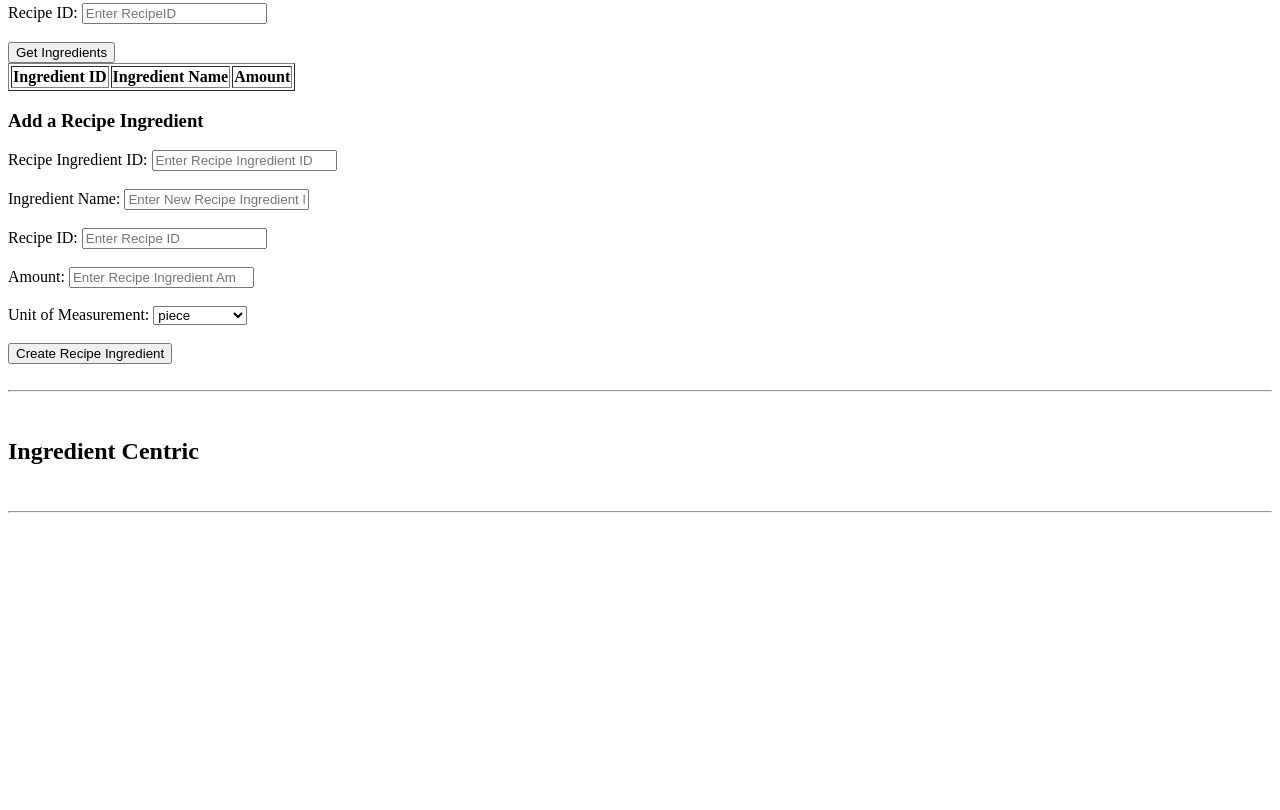
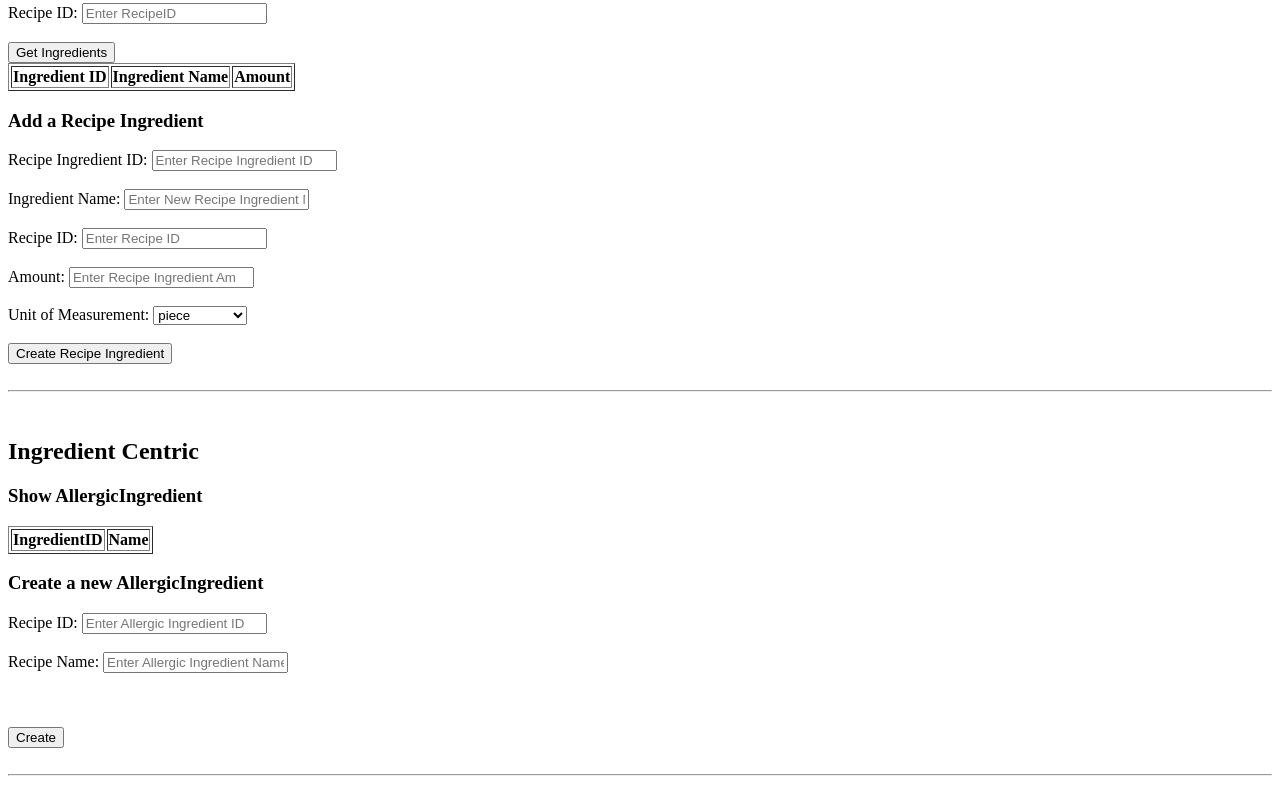
Before and after one commit to GagenvirGill/Fridge_Find_Fullstack, a website: page public/index.html in a window 1280 px wide. Shown: the part 1206-2016 px from the top of the page. Before the commit the page ends 1753 px from the top, so only its background shows below. Drawn offline with Linux system fonts and the light colour scheme; no server answers.

Commit message:
added some frontend stuff for AllergicIngredient

```diff
--- a/public/index.html
+++ b/public/index.html
@@ -139,6 +139,28 @@
     <br><hr><br> <!-- ========================================================================= -->
     <h2> Ingredient Centric </h2>
 
+    <h3>Show AllergicIngredient</h3>
+    <table id="AllergicIngredient" border="1">
+        <thead>
+            <tr>
+                <th>IngredientID</th>
+                <th>Name</th>
+            </tr>
+        </thead>
+        <tbody>
+        </tbody>
+    </table>
+
+    <h3> Create a new AllergicIngredient </h3>
+    <form id="insertAllergicIngredient">
+        Recipe ID: <input type="number" id="insertAllergicIngredientID" placeholder="Enter Allergic Ingredient ID" required> <br><br>
+        Recipe Name: <input type="text" id="insertAllergicIngredientName" placeholder="Enter Allergic Ingredient Name" maxlength="50"> <br><br>
+        </select> <br><br>
+
+        <button type="submit"> Create </button> <br>
+    </form>
+    <div id="insertRecipeResultMsg"></div>
+
 
 
 
```
